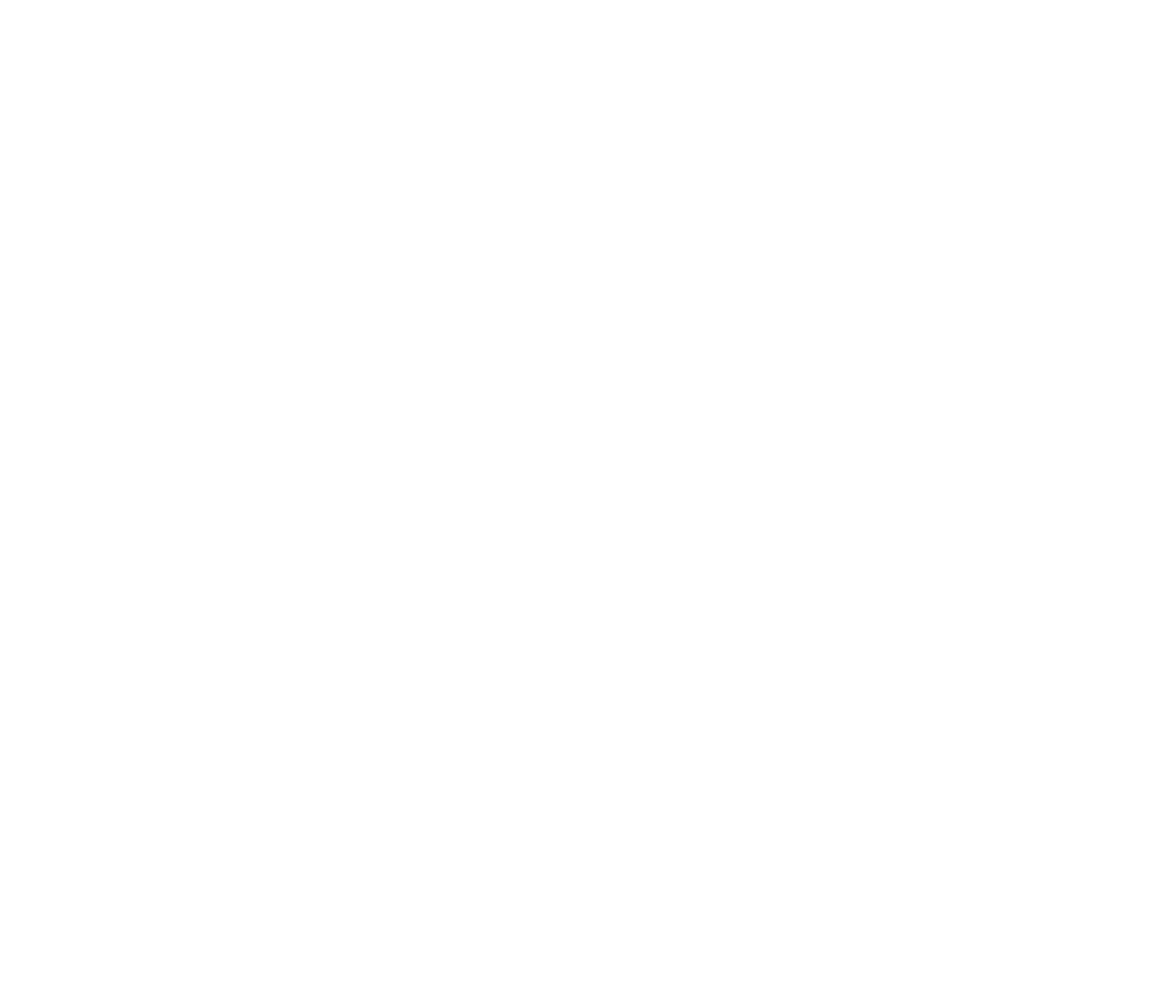
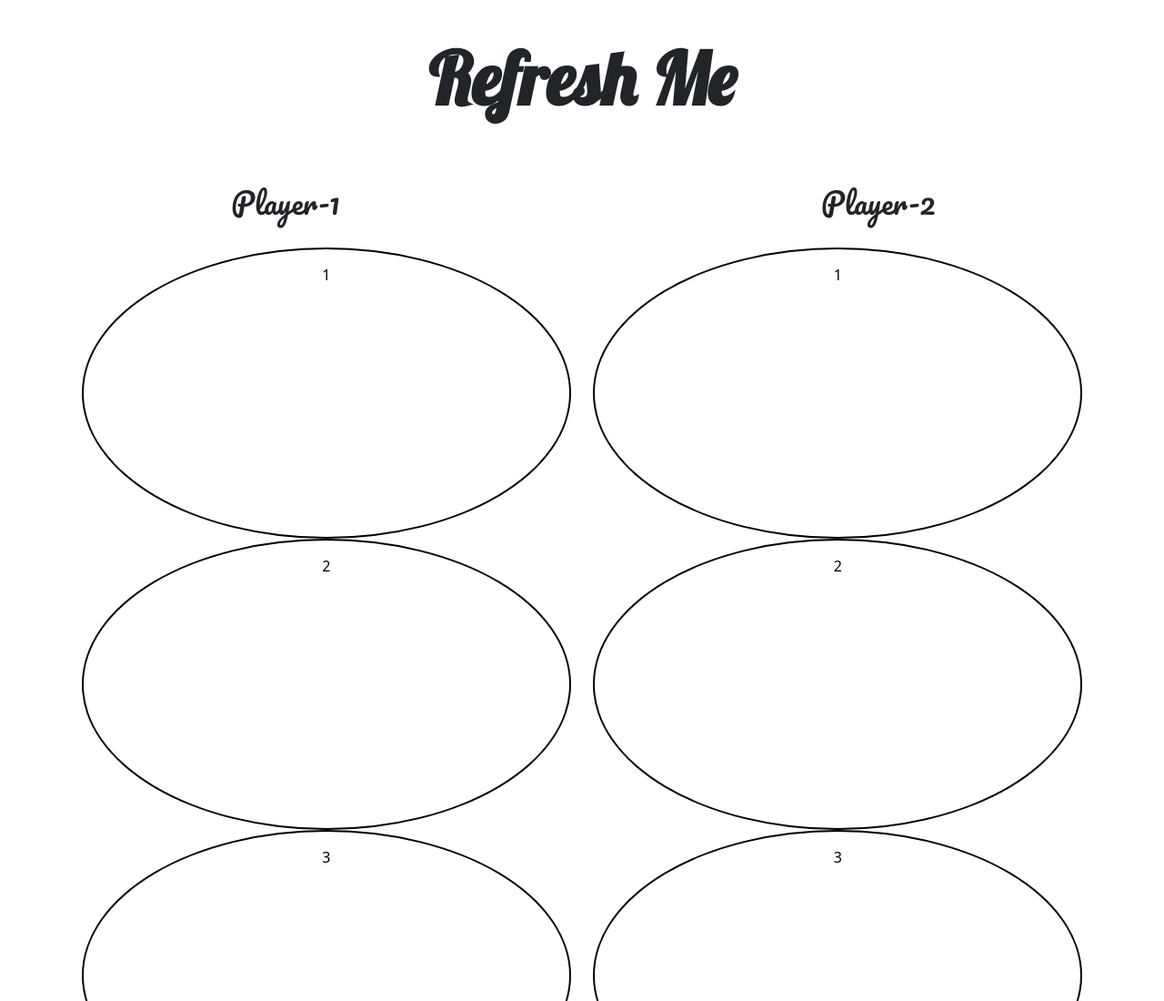
Before and after one commit to kartikkc/dice_game, a plain HTML site: page index.html in a window 1280 px wide. Shown: the top 1100 px of the page at 91% size. Before the commit the page ends 800 px from the top, so only its background shows below. Drawn offline with nearby package versions, Linux system fonts and the light colour scheme.

Commit message:
created a wireframe

```diff
--- a/CSS/style.css
+++ b/CSS/style.css
@@ -0,0 +1,70 @@
+/* html elements */
+h1 {
+    font-family: 'Lobster';
+    font-weight: 900 !important;
+    font-size: 5rem !important;
+}
+
+span {
+    font-family: 'Pacifico';
+    font-size: 2rem !important;
+}
+
+/* html elements ends */
+
+
+/* title section */
+#Title {
+    text-align: center;
+    margin-top: 3%;
+}
+
+/* title section ends */
+
+
+
+/* players section */
+#Players {
+    text-align: center;
+    margin-top: 5%;
+}
+
+/* players section ends */
+
+
+
+/* Dice section */
+#Dice {
+    text-align: center;
+    margin-top: 2%;
+}
+
+.container-fluid {
+    padding: 0 7% !important;
+}
+
+.c-1,
+.c-2,
+.c-3,
+.c-4,
+.c-5,
+.c-6,
+.c-7 {
+    border-radius: 100%;
+    /* margin: 0 2%; */
+    height: 25vw !important;
+    background-color: #fff;
+    border: 2px solid #000;
+    color: #000;
+    text-align: center;
+    padding: 3%;
+}
+
+
+/* Dice section ends */
+
+
+
+/* media query */
+
+/* media query ends */
--- a/index.html
+++ b/index.html
@@ -1,5 +1,6 @@
 <!DOCTYPE html>
 <html lang="en">
+
 <head>
     <!-- Custom CSS -->
 
@@ -17,6 +18,11 @@
 
     <!-- Bootstrap -->
 
+    <link href="https://cdn.jsdelivr.net/npm/bootstrap@5.3.0-alpha3/dist/css/bootstrap.min.css" rel="stylesheet"
+        integrity="sha384-KK94CHFLLe+nY2dmCWGMq91rCGa5gtU4mk92HdvYe+M/SXH301p5ILy+dN9+nJOZ" crossorigin="anonymous">
+    <script src="https://cdn.jsdelivr.net/npm/bootstrap@5.3.0-alpha3/dist/js/bootstrap.bundle.min.js"
+        integrity="sha384-ENjdO4Dr2bkBIFxQpeoTz1HIcje39Wm4jDKdf19U8gI4ddQ3GYNS7NTKfAdVQSZe"
+        crossorigin="anonymous"></script>
 
 
     <!-- Bootstrap ends -->
@@ -24,12 +30,17 @@
 
     <!-- Fonts -->
 
+    <link rel="preconnect" href="https://fonts.googleapis.com">
+    <link rel="preconnect" href="https://fonts.gstatic.com" crossorigin>
+    <link href="https://fonts.googleapis.com/css2?family=Caveat:wght@700&family=Lobster&family=Pacifico&display=swap"
+        rel="stylesheet">
 
     <!-- Fonts ends -->
 
 
     <!-- Icons cdn-->
 
+    <script src="https://kit.fontawesome.com/bb69e79477.js" crossorigin="anonymous"></script>
 
     <!-- Icons ends cdn -->
 
@@ -38,10 +49,55 @@
     <meta name="viewport" content="width=device-width, initial-scale=1.0">
     <title>Dice-Game</title>
 </head>
+
 <body>
+    <!-- Title section -->
+    <section id="Title">
+        <div class="main-heading">
+            <h1>Refresh Me</h1>
+        </div>
+    </section>
+    <!-- Title section ends -->
 
+    <!-- Players section -->
+    <section id="Players">
+        <div class="row">
+            <div class="col">
+                <span>Player-1</span>
+            </div>
+            <div class="col">
+                <span>Player-2</span>
+            </div>
+        </div>
+    </section>
+    <!-- Players section ends -->
 
-
+    <!-- Dice section -->
+    <section id="Dice">
+        <div class="container-fluid">
+            <div class="row">
+                <div class="col-lg-6 col-md-6 col-sm-12 dice-1">
+                    <div class=" c-1"> 1</div>
+                    <div class=" c-2"> 2</div>
+                    <div class=" c-3"> 3</div>
+                    <div class=" c-4"> 4</div>
+                    <div class=" c-7"> 7</div>
+                    <div class=" c-5"> 5</div>
+                    <div class=" c-6"> 6</div>
+                </div>
+                <div class="col col-md-6 col-sm-12dice-2">
+                    <div class=" c-1"> 1</div>
+                    <div class=" c-2"> 2</div>
+                    <div class=" c-3"> 3</div>
+                    <div class=" c-4"> 4</div>
+                    <div class=" c-5"> 5</div>
+                    <div class=" c-6"> 6</div>
+                    <div class=" c-7"> 7</div>
+                </div>
+            </div>
+        </div>
+    </section>
+    <!-- Dice section ends -->
 
     <!-- Custom Script -->
 
@@ -49,4 +105,5 @@
 
     <!-- Custom Script ends -->
 </body>
+
 </html>
```
